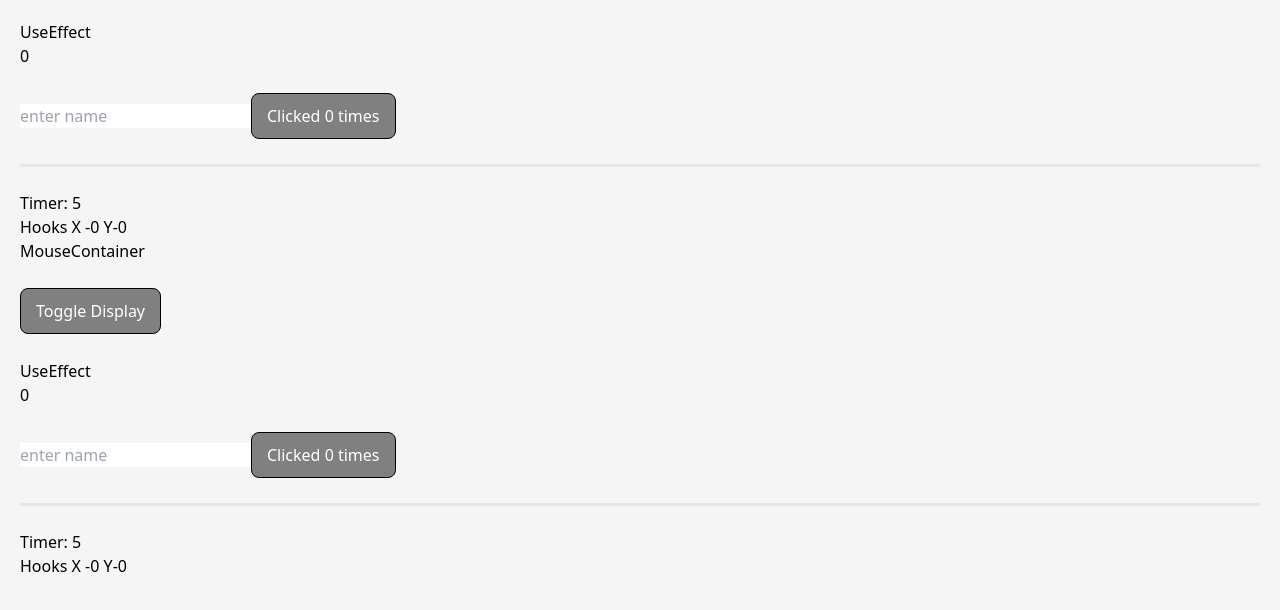
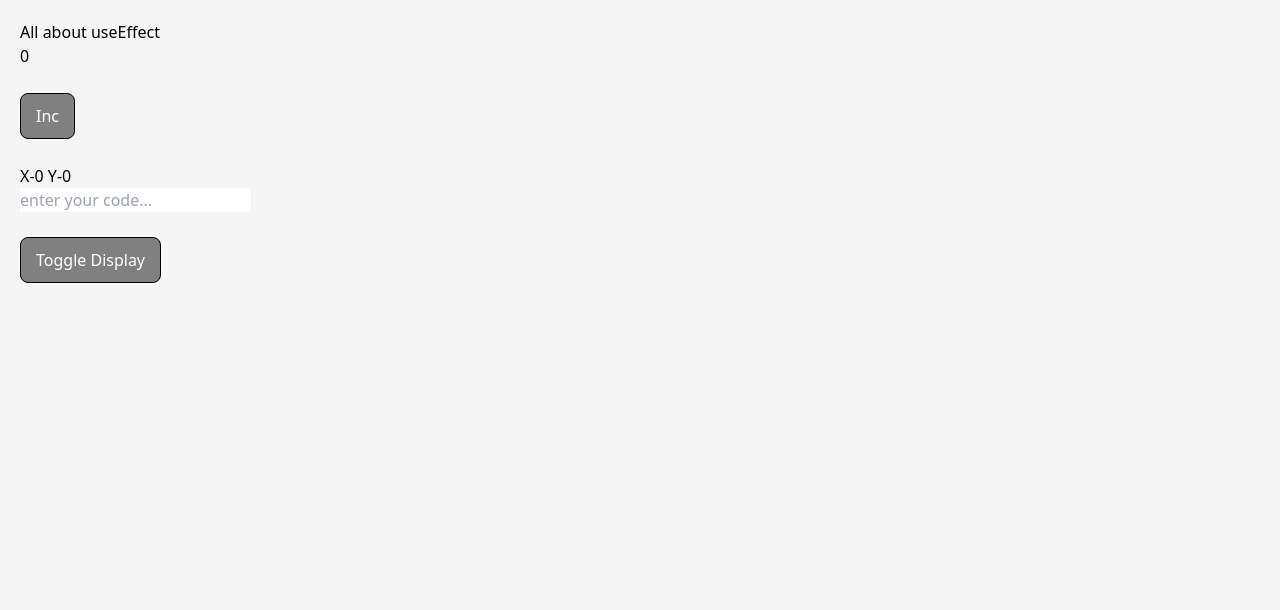
Before and after one commit to Omid-Sargazi/react-project, a React (Create React App) app: page / in a window 1280 px wide. Shown: the top 610 px of the page. Built offline with nearby package versions, Linux system fonts and the light colour scheme.

Commit message:
All about useEffect, one render component and cleanup

```diff
--- a/src/App.js
+++ b/src/App.js
@@ -110,6 +110,8 @@ import MouseContainer from "./Componentstwo/MouseContainer";
 // import ParentComponent from "./Components/ParentComponent";
 import ParentComponent from "./Components/UseMemo/ParentComponent";
 import { useReducer } from "react";
+import AllAboutuseEffect from "./Componentstwo/AllAboutuseEffect";
+import MouseCounter03 from "./Componentstwo/MouseCounter03";
 
 export const UserContext = React.createContext();
 export const ChannelContext = React.createContext();
@@ -187,10 +189,12 @@ const App = () => {
       <UseStateHook03 /> */}
       {/* ///////////////////////////////////////////// */}
       {/* <UseState /> */}
-      <UseEffect01 />
-      <MouseContainer />
+      {/* <UseEffect01 />
+      <MouseContainer /> */}
       {/* <UseEffect02 />
       <MouseCounter02 /> */}
+      {/* <AllAboutuseEffect /> */}
+      <MouseCounter03 />
     </div>
   );
 };
--- /dev/null
+++ b/src/Componentstwo/AllAboutuseEffect.js
@@ -0,0 +1,46 @@
+import React, { useEffect, useState } from "react";
+
+export default function AllAboutuseEffect() {
+  const [count, setCount] = useState(0);
+  const [x, setX] = useState(0);
+  const [y, setY] = useState(0);
+  const [name, setName] = useState("");
+
+  const displayXY = (e) => {
+    console.log("Mouse Event ");
+    setX(e.clientX);
+    setY(e.clientY);
+  };
+
+  useEffect(() => {
+    window.document.title = `Clicked by you ${count}`;
+    console.log("useEffect-updating document title");
+    window.addEventListener("mousemove", displayXY);
+
+    return () => {
+      window.removeEventListener("mousemove", displayXY);
+    };
+  });
+
+  const textHandler = (e) => {
+    setName(e.target.value);
+  };
+
+  return (
+    <div>
+      <h2>All about useEffect</h2>
+      <h1>{count}</h1>
+      <button onClick={() => setCount(count + 1)}>Inc</button>
+      <h2>
+        X-{x} Y-{y}
+      </h2>
+      <input
+        placeholder="enter your code..."
+        type="text"
+        onChange={textHandler}
+        value={name}
+      />
+      <h2>{name}</h2>
+    </div>
+  );
+}
--- /dev/null
+++ b/src/Componentstwo/MouseCounter03.js
@@ -0,0 +1,16 @@
+import React, { useState } from "react";
+import AllAboutuseEffect from "./AllAboutuseEffect";
+
+export default function MouseCounter03() {
+  const [display, setDisplay] = useState(true);
+
+  const displayHandler = () => {
+    setDisplay(!display);
+  };
+  return (
+    <>
+      <div>{display && <AllAboutuseEffect />}</div>
+      <button onClick={displayHandler}>Toggle Display</button>
+    </>
+  );
+}
```
